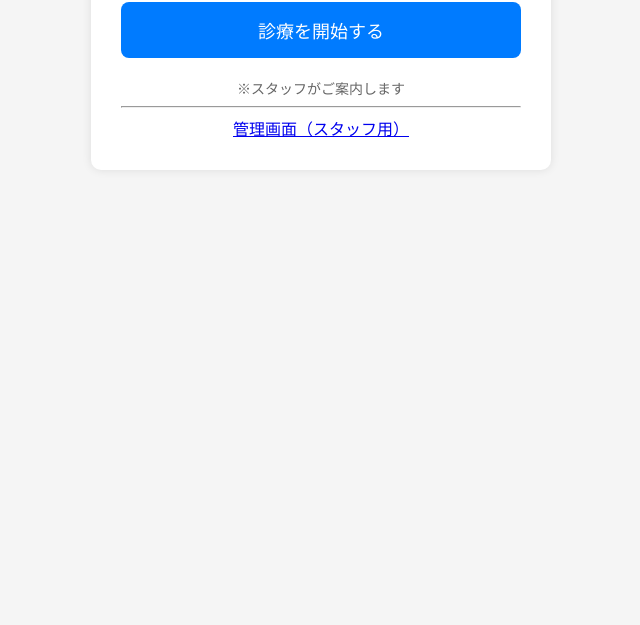
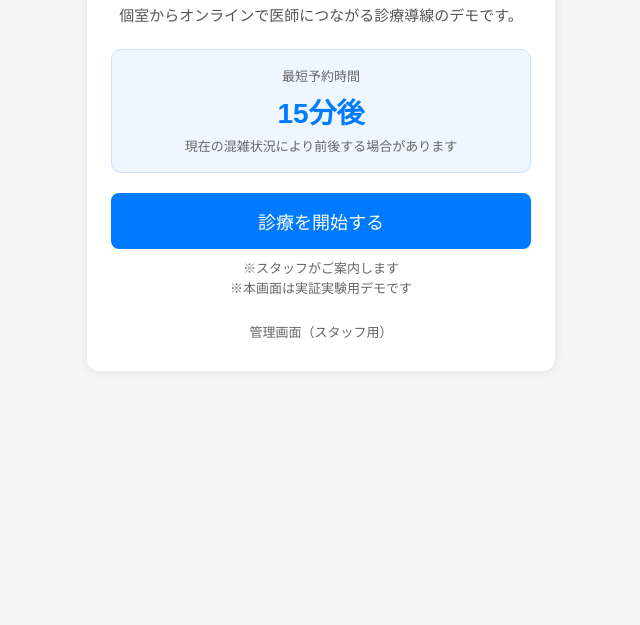
Before and after one commit to aiobaa/kaikatsu-med, a website: page index.html in a window 1280 px wide. Shown: the part 175-800 px from the top of the page, without its empty margins (319-959 px from the left). Drawn offline with Linux system fonts and the light colour scheme.

Commit message:
add shortest reservation time

```diff
--- a/index.html
+++ b/index.html
@@ -1,32 +1,62 @@
-
 <!DOCTYPE html>
 <html lang="ja">
 <head>
   <meta charset="UTF-8" />
   <meta name="viewport" content="width=device-width, initial-scale=1.0"/>
-  <title>オンライン診療入口</title>
+  <title>快活クラブ オンライン診療</title>
   <style>
     body {
       font-family: sans-serif;
       text-align: center;
-      padding: 40px;
+      padding: 40px 20px;
       background: #f5f5f5;
-    }
-    h1 {
-      font-size: 22px;
-      margin-bottom: 20px;
+      color: #222;
     }
     .box {
       background: white;
-      padding: 30px;
-      border-radius: 10px;
-      max-width: 400px;
+      padding: 30px 24px;
+      border-radius: 12px;
+      max-width: 420px;
       margin: auto;
       box-shadow: 0 0 10px rgba(0,0,0,0.1);
     }
+    h1 {
+      font-size: 24px;
+      margin-bottom: 12px;
+      line-height: 1.5;
+    }
+    .lead {
+      font-size: 15px;
+      color: #555;
+      line-height: 1.7;
+      margin-bottom: 20px;
+    }
+    .time-box {
+      background: #eef6ff;
+      border: 1px solid #cfe3ff;
+      border-radius: 10px;
+      padding: 16px;
+      margin: 20px 0;
+    }
+    .time-label {
+      font-size: 13px;
+      color: #666;
+      margin-bottom: 6px;
+    }
+    .time-value {
+      font-size: 28px;
+      font-weight: bold;
+      color: #007bff;
+    }
+    .time-note {
+      font-size: 13px;
+      color: #666;
+      margin-top: 6px;
+      line-height: 1.5;
+    }
     .btn {
       display: block;
-      margin: 20px auto;
+      margin: 20px auto 10px;
       padding: 15px;
       font-size: 18px;
       background: #007bff;
@@ -35,9 +65,18 @@
       text-decoration: none;
     }
     .sub {
-      font-size: 14px;
+      font-size: 13px;
       color: #666;
       margin-top: 10px;
+      line-height: 1.5;
+    }
+    .staff-link {
+      margin-top: 24px;
+      font-size: 13px;
+    }
+    .staff-link a {
+      color: #666;
+      text-decoration: none;
     }
   </style>
 </head>
@@ -46,17 +85,28 @@
   <div class="box">
     <h1>快活クラブ<br>オンライン診療</h1>
 
-    <a class="btn" href="/start">
-      診療を開始する
-    </a>
+    <div class="lead">
+      個室からオンラインで医師につながる診療導線のデモです。
+    </div>
+
+    <div class="time-box">
+      <div class="time-label">最短予約時間</div>
+      <div class="time-value">15分後</div>
+      <div class="time-note">
+        現在の混雑状況により前後する場合があります
+      </div>
+    </div>
+
+    <a class="btn" href="/start">診療を開始する</a>
 
     <div class="sub">
-      ※スタッフがご案内します
+      ※スタッフがご案内します<br>
+      ※本画面は実証実験用デモです
     </div>
 
-    <hr>
-
-    <a href="/admin">管理画面（スタッフ用）</a>
+    <div class="staff-link">
+      <a href="/admin">管理画面（スタッフ用）</a>
+    </div>
   </div>
 
 </body>
```
